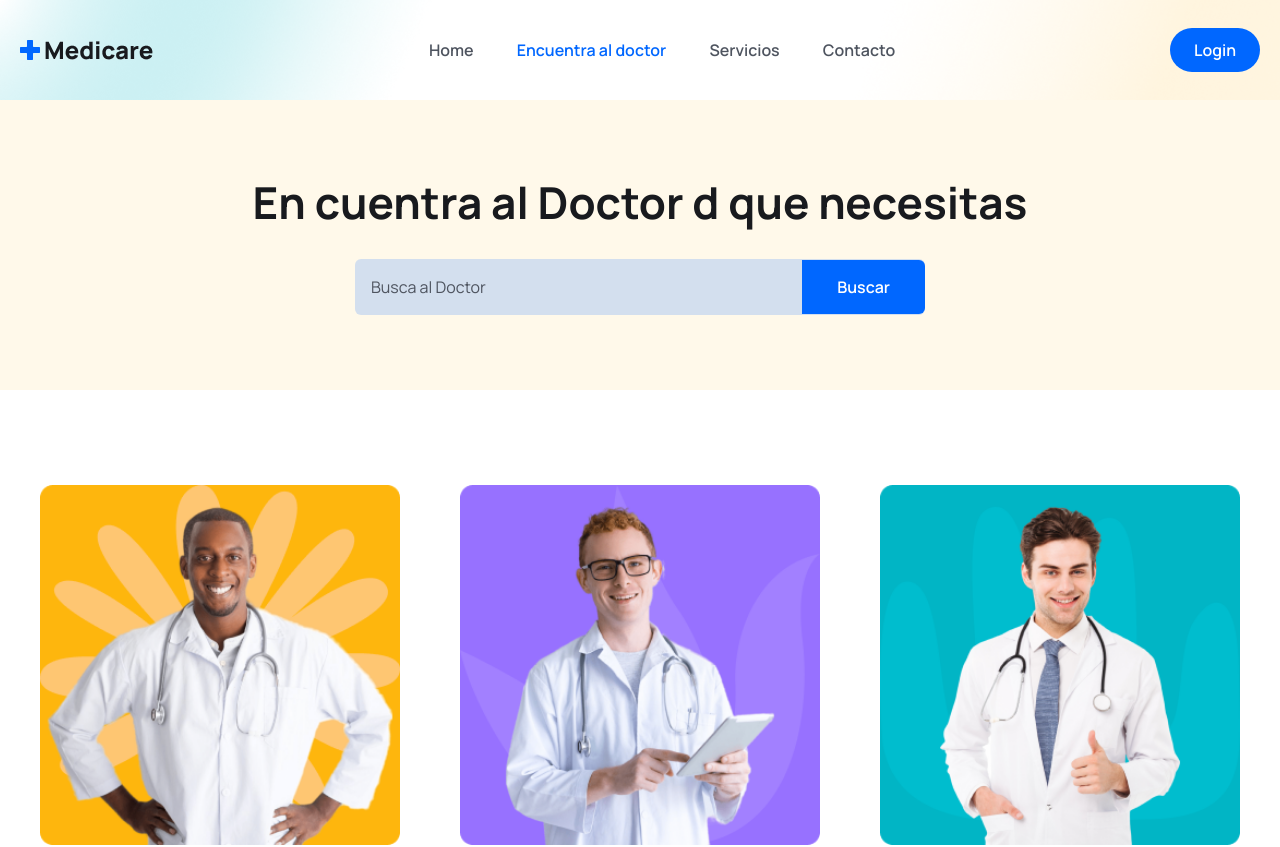
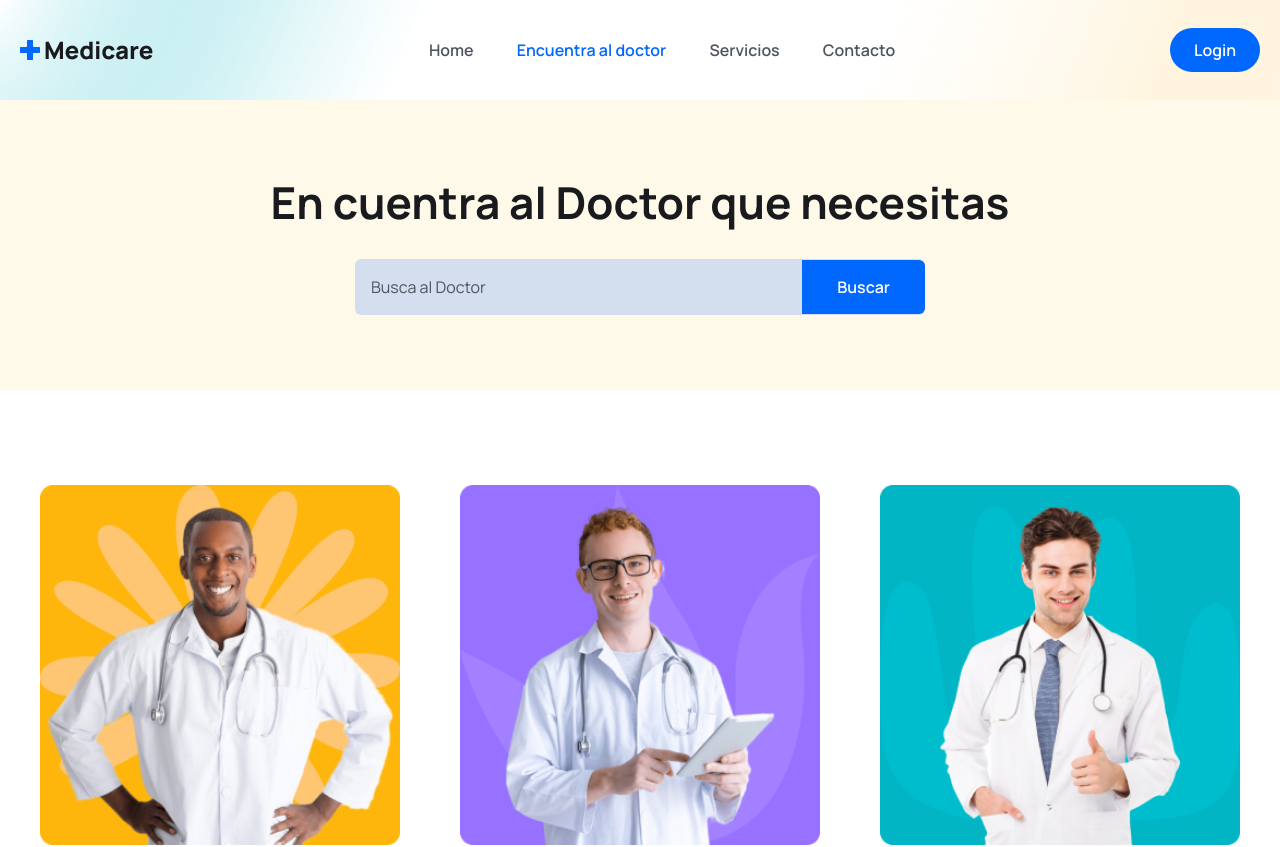
Before and after one commit to saidaJimenez/Medicare, a React (Vite) app in the folder frontend/: page /doctors in a window 1280 px wide. Shown: the top 847 px of the page. Built offline with nearby package versions, Linux system fonts and the light colour scheme; the HTML template or start-up script is replaced by a standard one; a web font is replaced by a local one.

Commit message:
modificacion

```diff
--- a/frontend/src/pages/Doctors/Doctors.jsx
+++ b/frontend/src/pages/Doctors/Doctors.jsx
@@ -6,7 +6,7 @@ const Doctors = () => {
 
   <section className='bg-[#fff9ea]'>
     <div className="container text-center">
-    <h2 className='heading'>En cuentra al Doctor d que necesitas</h2>
+    <h2 className='heading'>En cuentra al Doctor que necesitas</h2>
     <div className='max-w-[570px] mt-[30px] mx-auto bg-[#0066ff2c] rounded-md flex items-center justify-between'>
     <input
     type="search"
```
